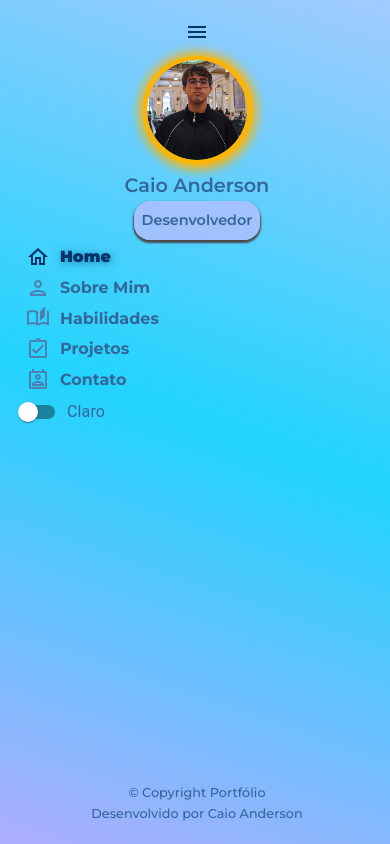
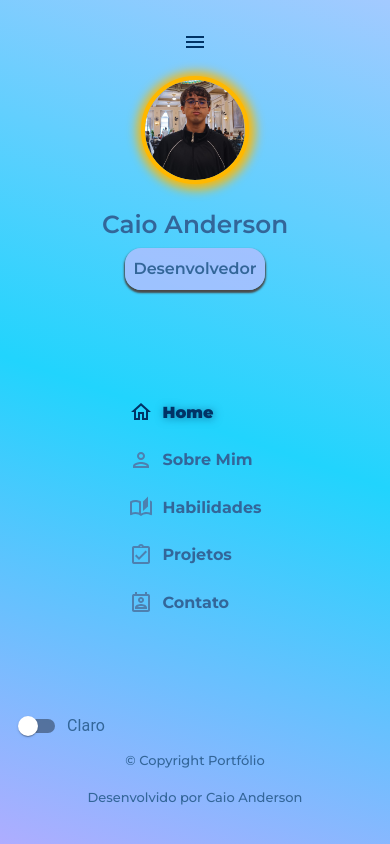
Before and after one commit to CaiooAnderson/CSS-training, a React (Create React App) app in the folder meu-portfolio/: page / in a window 390 px wide. Both pictures are taken after a click on the button 39 px from the left and 40 px from the top of the page. Shown: the top 844 px of the page. Built offline with nearby package versions, Linux system fonts and the light colour scheme; the HTML template or start-up script is replaced by a standard one; a web font is replaced by a local one.

Commit message:
Finalizando Responsividade

```diff
--- a/meu-portfolio/src/components/Cursos.jsx
+++ b/meu-portfolio/src/components/Cursos.jsx
@@ -89,7 +89,7 @@ const Cursos = () => {
             }}>
             <Typography className='container-name' variant="h6" sx={{ textAlign: 'center', width: '100%', borderBottom: '1px solid #00000080', fontSize: { xs: '1.25rem', sm: '1.5rem', md: '1.75rem' } }}>Cursos Adicionais</Typography>
             <Box className='curso-buttons' sx={{ display: 'flex', flexDirection: 'row', gap: { xs: 1, md: 2}, mb: { xs: 0, md: 1 } }}>
-                <Button className={filter === 'Front-End' ? 'active' : 'desativado'} variant={filter === 'Front-End' ? 'contained' : 'outlined'} onClick={() => handleFilterChange('Front-End')} sx={{ fontSize: { xs: '0.75rem', sm: '0.875rem', md: '1rem' } }} >
+                <Button className={filter === 'Front-End' ? 'active' : 'desativado'} variant={filter === 'Front-End' ? 'contained' : 'outlined'} onClick={() => handleFilterChange('Front-End')} sx={{ fontSize: { xs: '0.75rem', sm: '0.875rem', md: '1rem' } }}>
                     Front End
                 </Button>
                 <Button className={filter === 'Back-End' ? 'active' : 'desativado'} variant={filter === 'Back-End' ? 'contained' : 'outlined'} onClick={() => handleFilterChange('Back-End')} sx={{ fontSize: { xs: '0.75rem', sm: '0.875rem', md: '1rem' } }}>
@@ -99,12 +99,12 @@ const Cursos = () => {
                     Outros
                 </Button>
             </Box>
-            <Box sx={{ position: 'relative', maxWidth: '100%', width: { xs: '90%', sm: '75%', md: '65%' }, flexDirection: 'column' }}>
+            <Box sx={{ position: 'relative', maxWidth: '100%', width: { xs: '85%', sm: '90%', md: '100%' }, flexDirection: 'column' }}>
                 <Carousel className='curso-carousel' responsive={responsive} ssr={true} containerClass="curso-carousel-container" ref={carouselRef}>
                     {cursos[filter].map((object, index) => (
                         <Box className='curso-container' key={filter + index} sx={{
                             borderRadius: '8px',
-                            width: { xs: '80%', sm: '90%', md: '100%'},
+                            width: { xs: '80%', sm: '90%'},
                             maxWidth: '350px',
                             height: '250px',
                             display: 'flex',
@@ -127,7 +127,7 @@ const Cursos = () => {
                                     mb: { xs: 0.25, md: 2},
                                     overflow: 'hidden',
                                     textOverflow: 'ellipsis',
-                                    fontSize: { xs: '0.875rem', sm: '1rem', md: '1.125rem' }
+                                    fontSize: { xs: '0.875rem', sm: '1rem' }
                                     }}>
                                         {object.nome}
                                 </Typography>
--- a/meu-portfolio/src/components/Projects.jsx
+++ b/meu-portfolio/src/components/Projects.jsx
@@ -4,6 +4,7 @@ import Carousel from 'react-multi-carousel';
 import 'react-multi-carousel/lib/styles.css';
 import { FaHtml5, FaCss3Alt, FaJs, FaReact, FaNodeJs, FaWordpress, FaPython, FaBootstrap} from "react-icons/fa";
 import { SiTypescript, SiPostgresql, SiMui } from "react-icons/si";
+import CloseIcon from '@mui/icons-material/Close';
 import Hint from './Hint';
 
 const Projects = () => {
@@ -222,18 +223,32 @@ const Projects = () => {
             </Fade>
 
             {/* Modal */}
-            <Modal open={openModal} onClose={handleCloseModal}>
+            <Modal open={openModal} onClose={handleCloseModal} closeAfterTransition sx={{
+                                                                                        display: 'flex',
+                                                                                        justifyContent: 'center',
+                                                                                        alignItems: 'center',
+                                                                                        ml: '1.5rem'
+                                                                                    }}>
+                <Fade in={openModal}>
                 <Card sx={{
                     width: { xs: '220px', sm: '400px'},
                     margin: { xs: '0 auto', sm: 'auto'},
-                    mt: { xs: '5%', sm: '20%'},
-                    ml: { xs: '20%', sm: 'auto' },
                     padding: { xs: 0.75, sm: 2},
                     borderRadius: 4,
                     backgroundColor: '#fff',
                     position: 'relative',
                     overflow: 'visible',
                 }}>
+                    <CloseIcon onClick={handleCloseModal} sx={{
+                                                                position: 'absolute',
+                                                                top: 8,
+                                                                right: 8,
+                                                                cursor: 'pointer',
+                                                                color: '#6a1b9a',
+                                                                fontSize: { xs: '1.25rem', sm: '1.5rem', md: '2rem' },
+                                                                '&:hover': { color: '#4a0072' }
+                                                                }} />
+
                     {selectedProject && (
                         <>
                             <CardContent>
@@ -310,6 +325,7 @@ const Projects = () => {
                         </>
                     )}
                 </Card>
+                </Fade>
             </Modal>
             <Fade in={true} timeout={4500}>
                 <Box className='hint-box'>
--- a/meu-portfolio/src/components/Sidebar.jsx
+++ b/meu-portfolio/src/components/Sidebar.jsx
@@ -1,5 +1,5 @@
 import React, { useState, useEffect } from 'react';
-import { Zoom } from '@mui/material';
+import { Zoom, Box, Button, IconButton, Typography } from '@mui/material';
 import 'bootstrap/dist/css/bootstrap.min.css';
 import profilePic from '../assets/perfil-1.jpeg';
 import ThemeToggle from './ThemeToggle';
@@ -67,12 +67,12 @@ const Sidebar = ({ activeSection, setActiveSection }) => {
   }, []);
 
   return (
-    <div className={`sidebar ${isOpen ? 'open' : 'closed'}`}>
+    <Box className={`sidebar ${isOpen ? 'open' : 'closed'}`}>
       <button className="menu-button" onClick={toggleSidebar}>
         <MenuIcon />
       </button>
     <Zoom in={isOpen} timeout={500}>
-      <div className='profile-section'>
+      <Box className='profile-section'>
         <img src={profilePic} alt="Perfil" className="profile-pic" />
         {isOpen && (
           <>
@@ -80,7 +80,7 @@ const Sidebar = ({ activeSection, setActiveSection }) => {
             <p className='subtitulo'>Desenvolvedor {currentTitle}</p>
           </>
         )}
-      </div>
+      </Box>
     </Zoom>
       <nav>
         <ul>
@@ -115,17 +115,17 @@ const Sidebar = ({ activeSection, setActiveSection }) => {
             </button>
           </li>
         </ul>
-        <div className='theme-toggle'>
+        <Box className='theme-toggle'>
           <ThemeToggle />
-        </div>
+        </Box>
       </nav>
       <Zoom in={isOpen} timeout={300}>
-      <div className='footer-sidebar'>
+      <Box className='footer-sidebar'>
         <p>&copy; Copyright Portfólio</p>
         <p>Desenvolvido por Caio Anderson</p>
-      </div>
+      </Box>
       </Zoom>
-    </div>
+    </Box>
   );
 };
 
--- a/meu-portfolio/src/styles.css
+++ b/meu-portfolio/src/styles.css
@@ -1286,6 +1286,14 @@ body.dark-mode .sidebar {
     display: none;
   }
 
+  .sidebar.open nav ul {
+    margin: auto;
+  }
+
+  .sidebar.closed nav ul {
+    margin-bottom: 30%;
+  }
+
   .sidebar.open button p {
     display: inline;
   }
@@ -1345,66 +1353,6 @@ body.dark-mode .sidebar {
 }
 
 @media (max-width: 430px) {
-  .menu-button {
-    margin-bottom: 10px;
-  }
-
-  .sidebar.open {
-    width: 101%;
-    border: none;
-    padding-top: 10px;
-  }
-
-  .sidebar.closed nav {
-    justify-content: space-around;
-  }
-
-  .sidebar.closed nav ul li {
-    margin: 10px 0;
-    padding: 3px 0;
-  }
-
-  .sidebar.closed .profile-section {
-    display: none;
-  }
-
-  .profile-section {
-    margin-bottom: 0;
-  }
-
-  .sidebar nav ul li {
-    margin-top: 3px;
-    margin-bottom: 0;
-  }
-
-  .theme-toggle {
-    margin-bottom: 0;
-    height: 30px;
-  }
-
-  .sidebar .profile-section img {
-    margin-bottom: 10px;
-  }
-
-  .sidebar .profile-section h2.titulo {
-    font-size: 1.2rem;
-    margin: 4px 0;
-  }
-
-  .sidebar .profile-section p.subtitulo {
-    font-size: 0.9rem;
-    margin: 0;
-  }
-
-  .sidebar nav ul li button p {
-    font-size: 1rem;
-  }
-
-  .sidebar .footer-sidebar p {
-    font-size: 0.8rem;
-    margin-bottom: 0px;
-  }
-
   body .about {
     height: 100%;
     background: var(--about-background);
@@ -1512,3 +1460,65 @@ body.dark-mode .sidebar {
     height: 120px;
   }
 }
+
+@media (max-width: 320px) {
+  .menu-button {
+    margin-bottom: 10px;
+  }
+
+  .sidebar.open {
+    width: 101%;
+    border: none;
+    padding-top: 10px;
+  }
+
+  .sidebar.closed nav {
+    justify-content: space-around;
+  }
+
+  .sidebar.closed nav ul li {
+    margin: 10px 0;
+    padding: 3px 0;
+  }
+
+  .sidebar.closed .profile-section {
+    display: none;
+  }
+
+  .profile-section {
+    margin-bottom: 0;
+  }
+
+  .sidebar nav ul li {
+    margin-top: 3px;
+    margin-bottom: 0;
+  }
+
+  .theme-toggle {
+    margin-bottom: 0;
+    height: 30px;
+  }
+
+  .sidebar .profile-section img {
+    margin-bottom: 10px;
+  }
+
+  .sidebar .profile-section h2.titulo {
+    font-size: 1.2rem;
+    margin: 4px 0;
+  }
+
+  .sidebar .profile-section p.subtitulo {
+    font-size: 0.9rem;
+    margin: 0;
+  }
+
+  .sidebar nav ul li button p {
+    font-size: 1rem;
+  }
+
+  .sidebar .footer-sidebar p {
+    font-size: 0.8rem;
+    margin-bottom: 0px;
+  }
+}
```
